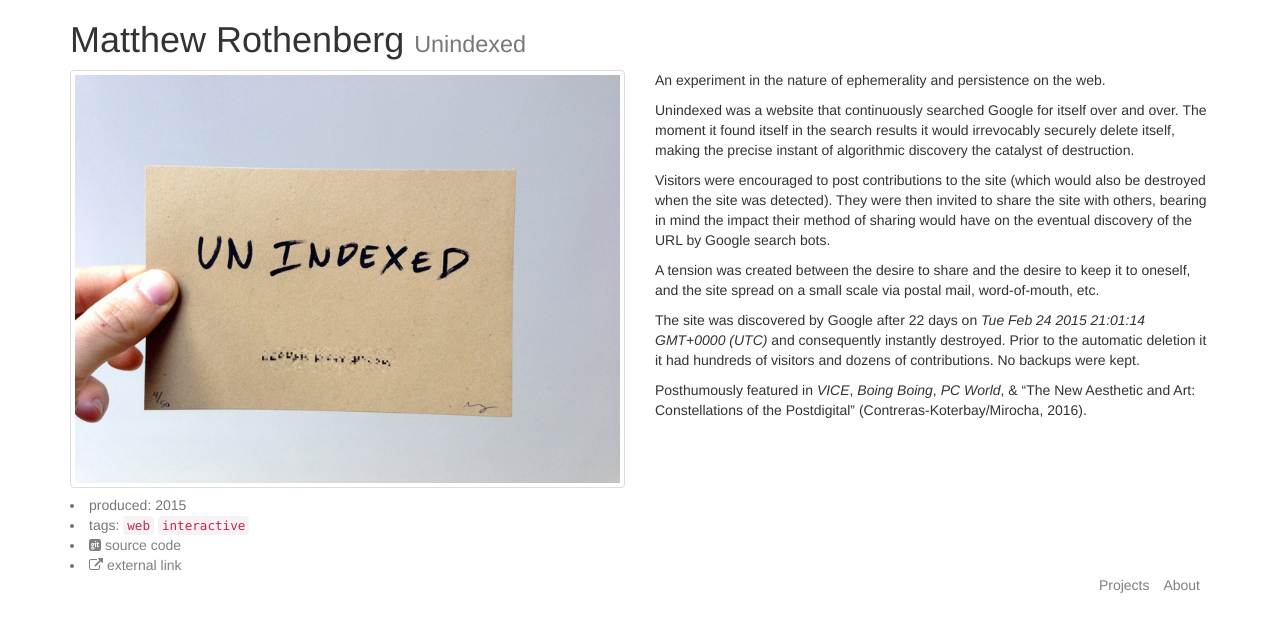
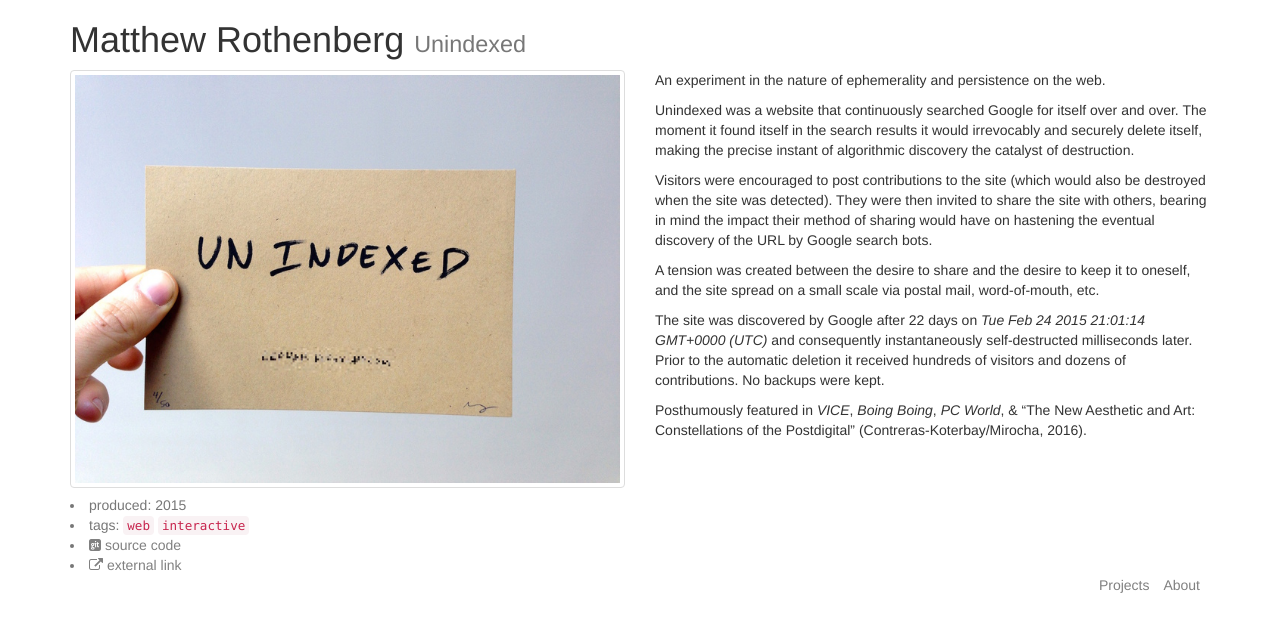
Before and after one commit to mroth/portfolio, a Jekyll site: the page built from _posts/2015-02-24-unindexed.md, in a window 1280 px wide. Shown: the top 632 px of the page. Built offline with Jekyll 4.4.1, drawn with Linux system fonts in a browser that asks for light colours; nearby versions of some CDN libraries.

Commit message:
change word and fix typo

```diff
--- a/_posts/2015-02-24-unindexed.md
+++ b/_posts/2015-02-24-unindexed.md
@@ -13,13 +13,13 @@ links:
 
 An experiment in the nature of ephemerality and persistence on the web.
 
-Unindexed was a website that continuously searched Google for itself over and over. The moment it found itself in the search results it would irrevocably securely delete itself, making the precise instant of algorithmic discovery the catalyst of destruction.
+Unindexed was a website that continuously searched Google for itself over and over. The moment it found itself in the search results it would irrevocably and securely delete itself, making the precise instant of algorithmic discovery the catalyst of destruction.
 
-Visitors were encouraged to post contributions to the site (which would also be destroyed when the site was detected). They were then invited to share the site with others, bearing in mind the impact their method of sharing would have on the eventual discovery of the URL by Google search bots.
+Visitors were encouraged to post contributions to the site (which would also be destroyed when the site was detected). They were then invited to share the site with others, bearing in mind the impact their method of sharing would have on hastening the eventual discovery of the URL by Google search bots.
 
 A tension was created between the desire to share and the desire to keep it to oneself, and the site spread on a small scale via postal mail, word-of-mouth, etc.
 
-The site was discovered by Google after 22 days on _Tue Feb 24 2015 21:01:14 GMT+0000 (UTC)_ and consequently instantly destroyed.  Prior to the automatic deletion it it had hundreds of visitors and dozens of contributions. No backups
+The site was discovered by Google after 22 days on _Tue Feb 24 2015 21:01:14 GMT+0000 (UTC)_ and consequently instantaneously self-destructed milliseconds later.  Prior to the automatic deletion it received hundreds of visitors and dozens of contributions. No backups
 were kept.
 
 Posthumously featured in _VICE_, _Boing Boing_, _PC World_, & "The New Aesthetic and Art: Constellations of the Postdigital" (Contreras-Koterbay/Mirocha, 2016).
```
